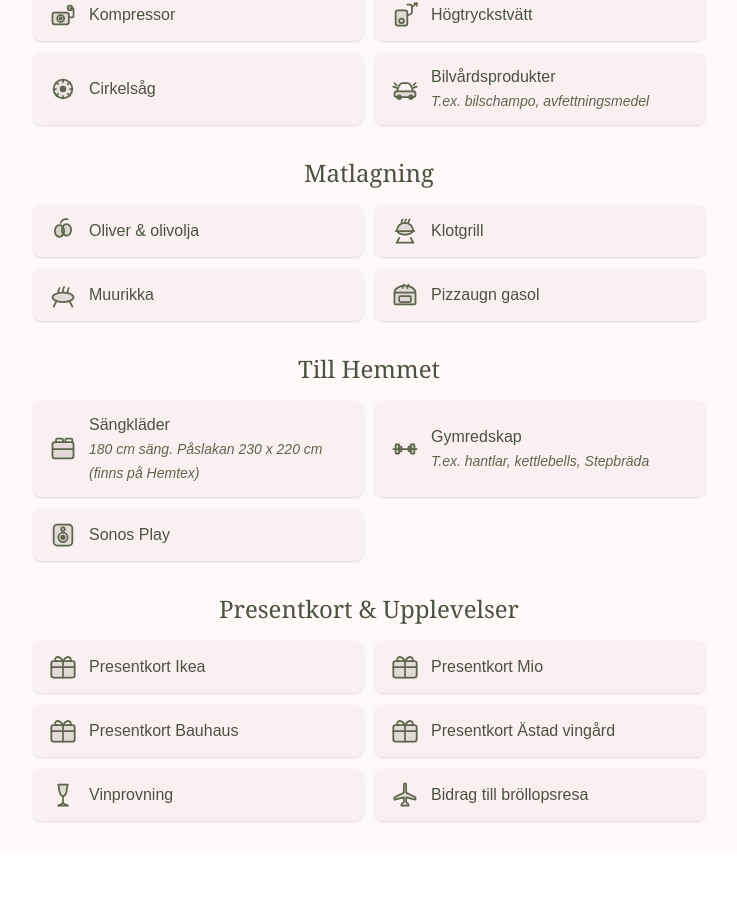
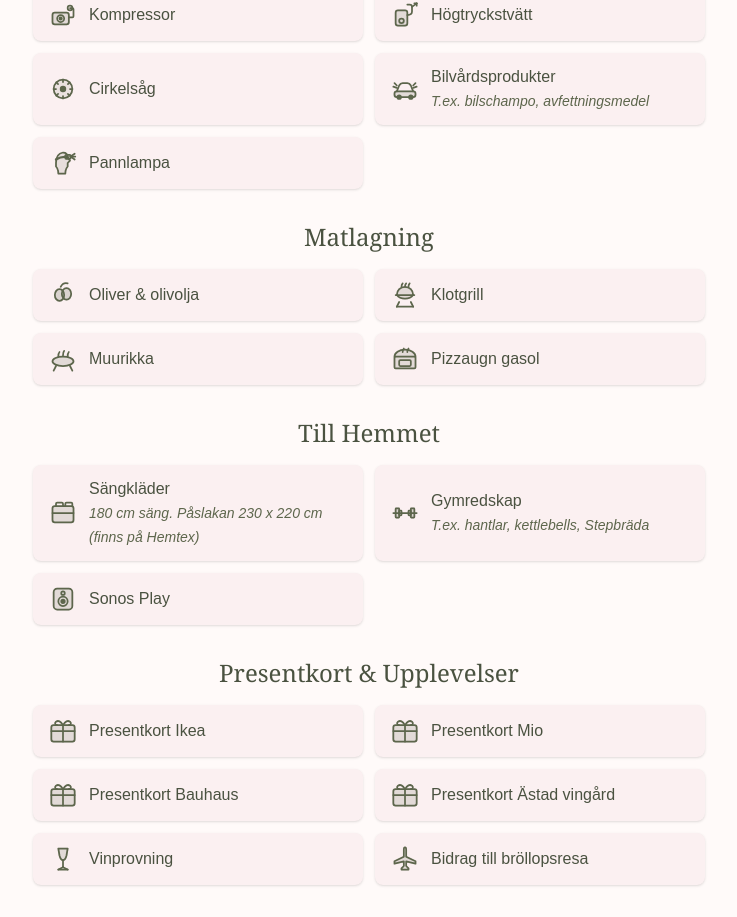
Before and after one commit to Alecktos/alecktos-website, a Next.js app: page /presents in a window 1280 px wide. Shown: the part 1355-2272 px from the top of the page, without its empty margins (271-1008 px from the left). Before the commit the page ends 2208 px from the top, so only its background shows below. Built offline with nearby package versions, Linux system fonts and the light colour scheme.

Commit message:
Add HeadlampIcon to GiftIcons and update page with new icon

```diff
--- a/app/components/GiftIcons.tsx
+++ b/app/components/GiftIcons.tsx
@@ -337,6 +337,26 @@ export function PizzaOvenIcon(): JSX.Element {
 	);
 }
 
+export function HeadlampIcon(): JSX.Element {
+	const head = "M6 12 Q6 4 12 3 Q16 3 16 7 L18 10 L16 12 L16 15 Q14 17 14 21 L8 21 Q8 17 6 15 Z";
+	return (
+		<svg {...svgProps}>
+			{/* Head silhouette (side view, facing right) */}
+			<path d={head} fill="currentColor" opacity="0.12" />
+			<path d={head} />
+			{/* Strap across head */}
+			<path d="M16 7 Q11 6 6 9" strokeWidth="2" />
+			{/* Lamp housing on forehead */}
+			<rect x="14" y="5" width="4.5" height="3.5" rx="0.8" fill="currentColor" opacity="0.3" />
+			<rect x="14" y="5" width="4.5" height="3.5" rx="0.8" />
+			{/* Light beams */}
+			<line x1="18.5" y1="6.5" x2="22" y2="4" />
+			<line x1="18.5" y1="6.5" x2="22.5" y2="6.5" />
+			<line x1="18.5" y1="6.5" x2="22" y2="9" />
+		</svg>
+	);
+}
+
 export function GymMatIcon(): JSX.Element {
 	return (
 		<svg {...svgProps}>
--- a/app/presents/page.tsx
+++ b/app/presents/page.tsx
@@ -26,6 +26,7 @@ import {
 	ClearingSawIcon,
 	PizzaOvenIcon,
 	GymMatIcon,
+	HeadlampIcon,
 } from "@/app/components/GiftIcons";
 import type { JSX } from "react";
 
@@ -63,6 +64,7 @@ const categories: GiftCategory[] = [
 			{ name: "Högtryckstvätt", icon: <PressureWasherIcon /> },
 			{ name: "Cirkelsåg", icon: <CircularSawIcon /> },
 			{ name: "Bilvårdsprodukter", icon: <CarCareIcon />, comment: "T.ex. bilschampo, avfettningsmedel" },
+			{ name: "Pannlampa", icon: <HeadlampIcon /> },
 		],
 	},
 	{
```
